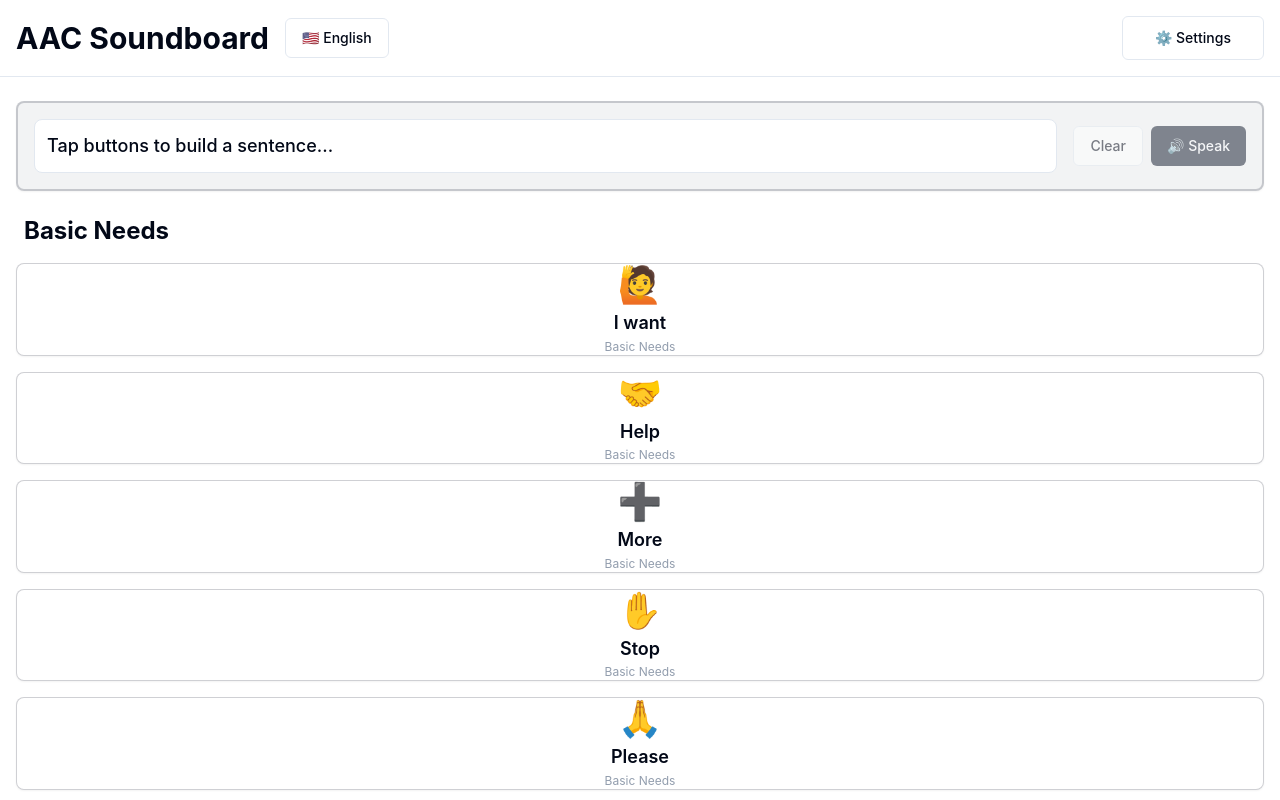
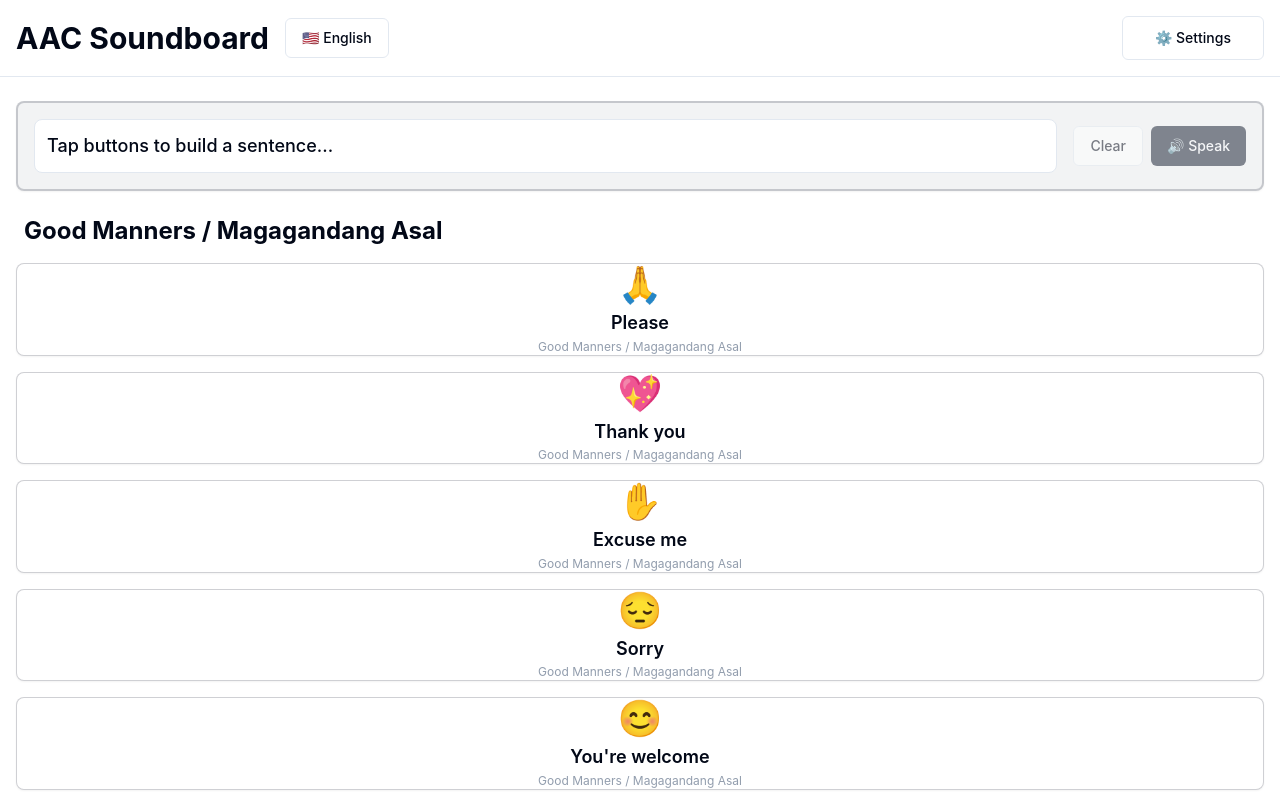
Before and after one commit to marvinguevarra/sonic-spectrum-sounds, a React (Vite) app: page / in a window 1280 px wide. Shown: the top 800 px of the page. Built offline with nearby package versions, Linux system fonts and the light colour scheme.

Commit message:
Add politeness and good manners features
Include "Please" and "Thank You" buttons, and add them to the sentence if appropriate.

```diff
--- a/src/pages/Index.tsx
+++ b/src/pages/Index.tsx
@@ -30,14 +30,25 @@ const Index = () => {
   // Sample AAC categories and items with improved Filipino grammar
   const categories = [
     {
+      title: 'Good Manners / Magagandang Asal',
+      items: [
+        { id: '40', label: 'Please', labelFilipino: 'Paki', icon: '🙏', soundFile: '/sounds/please.mp3' },
+        { id: '41', label: 'Thank you', labelFilipino: 'Salamat', icon: '💖', soundFile: '/sounds/thank-you.mp3' },
+        { id: '42', label: 'Excuse me', labelFilipino: 'Excuse me po', icon: '✋', soundFile: '/sounds/excuse-me.mp3' },
+        { id: '43', label: 'Sorry', labelFilipino: 'Pasensya na po', icon: '😔', soundFile: '/sounds/sorry.mp3' },
+        { id: '44', label: 'You\'re welcome', labelFilipino: 'Walang anuman', icon: '😊', soundFile: '/sounds/youre-welcome.mp3' },
+        { id: '45', label: 'Good morning', labelFilipino: 'Magandang umaga po', icon: '🌅', soundFile: '/sounds/good-morning.mp3' },
+        { id: '46', label: 'Good night', labelFilipino: 'Magandang gabi po', icon: '🌙', soundFile: '/sounds/good-night.mp3' },
+        { id: '47', label: 'May I', labelFilipino: 'Pwede po ba', icon: '🤲', soundFile: '/sounds/may-i.mp3' },
+      ]
+    },
+    {
       title: 'Basic Needs',
       items: [
         { id: '1', label: 'I want', labelFilipino: 'Gusto ko', icon: '🙋', soundFile: '/sounds/i-want.mp3' },
         { id: '2', label: 'Help', labelFilipino: 'Tulong', icon: '🤝', soundFile: '/sounds/help.mp3' },
         { id: '3', label: 'More', labelFilipino: 'Dagdag pa', icon: '➕', soundFile: '/sounds/more.mp3' },
         { id: '4', label: 'Stop', labelFilipino: 'Tigil', icon: '✋', soundFile: '/sounds/stop.mp3' },
-        { id: '5', label: 'Please', labelFilipino: 'Paki', icon: '🙏', soundFile: '/sounds/please.mp3' },
-        { id: '6', label: 'Thank you', labelFilipino: 'Salamat', icon: '💖', soundFile: '/sounds/thank-you.mp3' },
         { id: '38', label: 'Yes', labelFilipino: 'Oo', icon: '✅', soundFile: '/sounds/yes.mp3' },
         { id: '39', label: 'No', labelFilipino: 'Hindi', icon: '❌', soundFile: '/sounds/no.mp3' },
       ]
```
